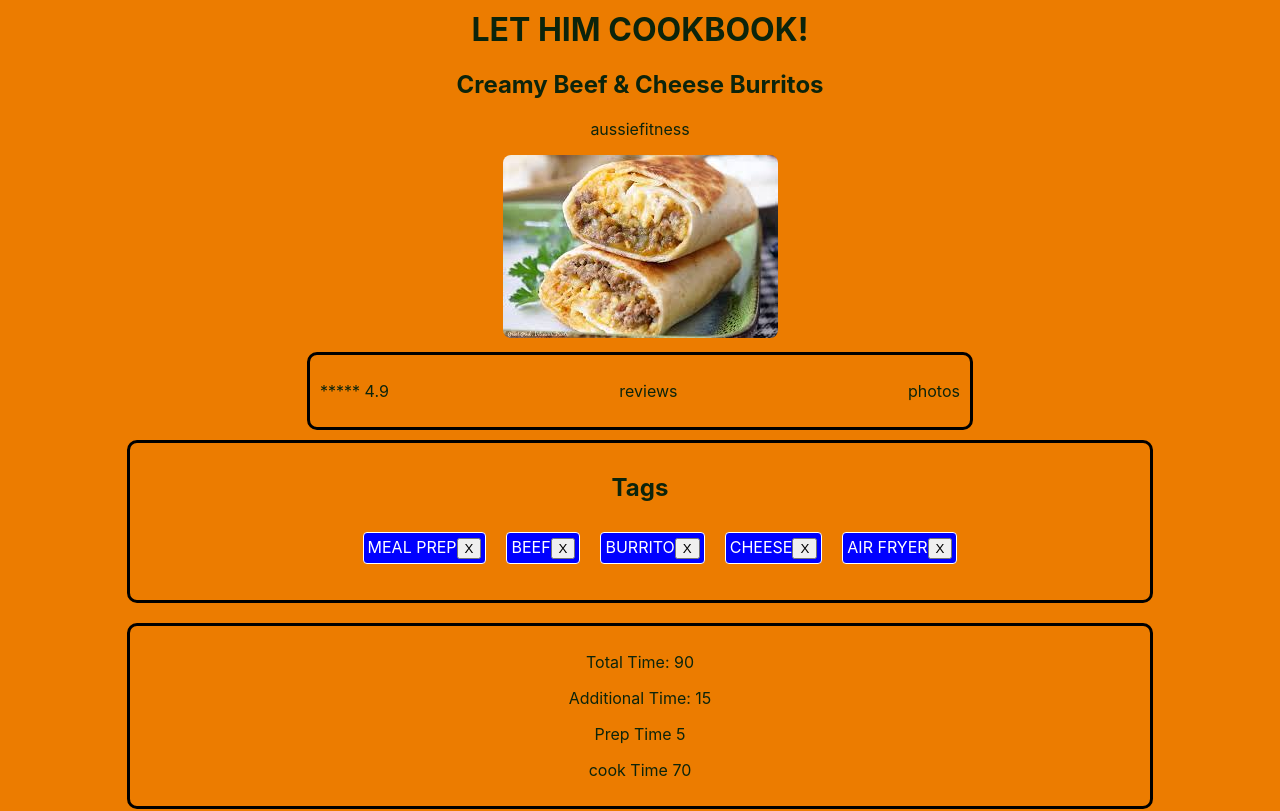
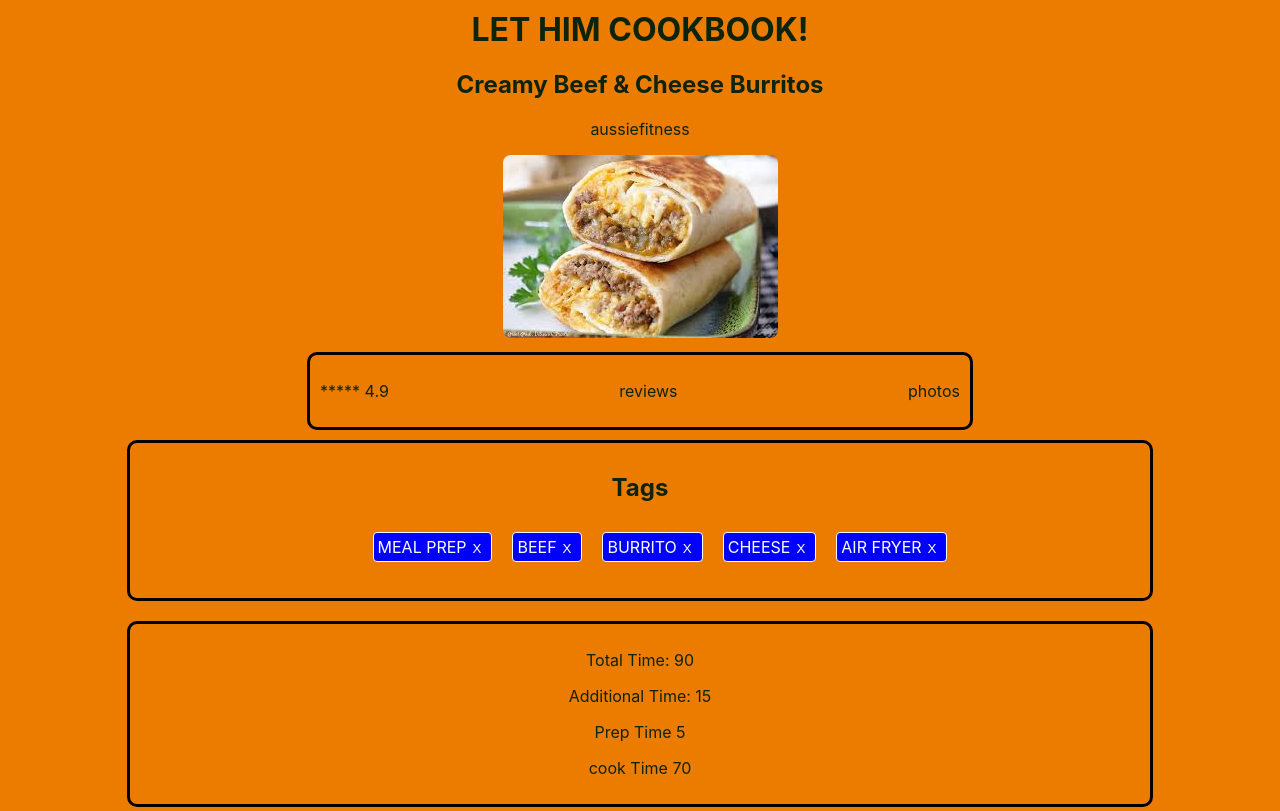
Before and after one commit to AlexDoss42/cookbook, a React (Create React App) app: page / in a window 1280 px wide. Shown: the top 811 px of the page. Built offline with nearby package versions, Linux system fonts and the light colour scheme.

Commit message:
styles the delete button on the tag and gives it a placeholder onClick

```diff
--- a/src/Components/Tag.css
+++ b/src/Components/Tag.css
@@ -8,3 +8,9 @@
     text-transform: uppercase;
     display: inline-block;
 }
+
+.tag-delete-btn {
+    background-color: transparent;
+    border: none;
+    color: white;
+}
--- a/src/Components/Tag.jsx
+++ b/src/Components/Tag.jsx
@@ -5,7 +5,7 @@
   return (
     <li className='tag'>
         {data}
-        <button className='tag-delete-btn'>X</button>
+        <button className='tag-delete-btn' onClick={console.log("you'll eventually delete this tag")}>X</button>
     </li>
 
   )
```
